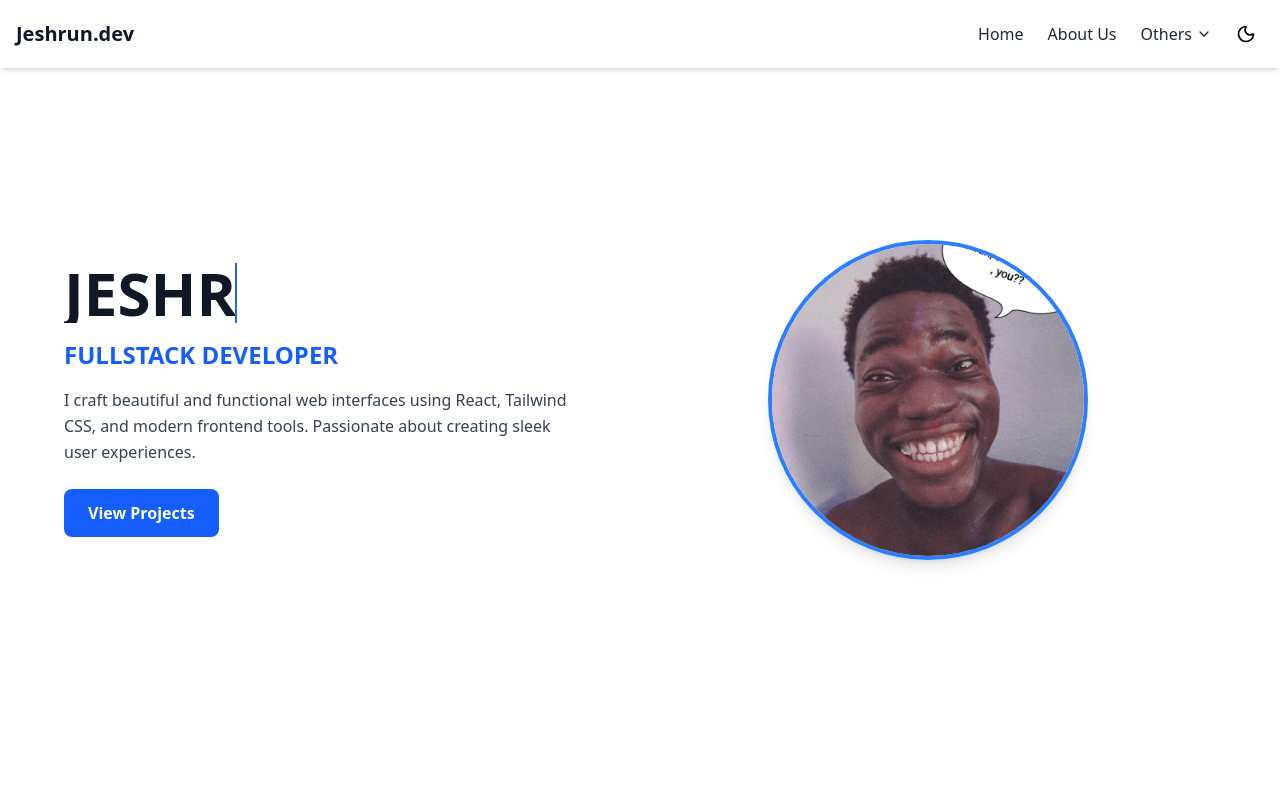
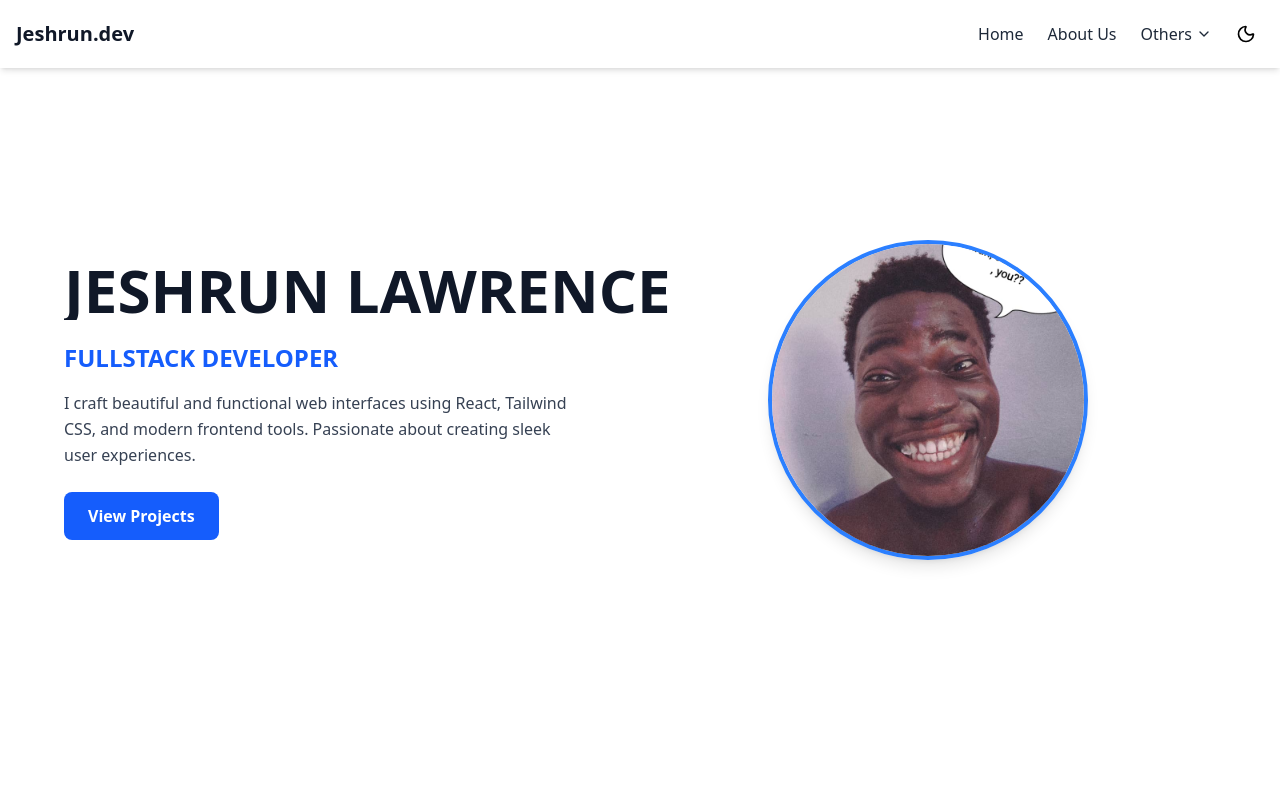
Before and after one commit to jesh-dev/Portfolio-Jesh, a React (Vite) app: page / in a window 1280 px wide. Shown: the top 800 px of the page. Built offline with nearby package versions, Linux system fonts and the light colour scheme.

Commit message:
Refactor Hero component and update typing effect styles for improved animation

```diff
--- a/src/App.jsx
+++ b/src/App.jsx
@@ -6,7 +6,7 @@ import SkillsSection from "./Components/Skill";
 import ProjectsSection from "./Components/Project";
 import Contact from "./Components/Contact";
 import Blog from "./Components/Blog";
-import TestimonialsSection from "./Components/Testimonial";
+// import TestimonialsSection from "./Components/Testimonial";
 import Footer from "./Components/Footer";
 
 function App() {
@@ -20,7 +20,7 @@ function App() {
         <SkillsSection/>
         <ProjectsSection/>
         <Blog/>
-        <TestimonialsSection/>
+        {/* <TestimonialsSection/> */}
         <Contact/>
         <Footer/>
 
--- a/src/Components/Hero.jsx
+++ b/src/Components/Hero.jsx
@@ -1,6 +1,7 @@
 // Hero.jsx
 import { motion } from "framer-motion";
 import Profile from '../assets/Images/profile.png';
+import "../index.css"
 
 export default function Hero() {
   return (
@@ -15,7 +16,7 @@ export default function Hero() {
       >
 
       <motion.h1
-  className="text-4xl md:text-6xl uppercase font-bold text-gray-900 dark:text-white mb-4 typing-effect"
+  className="text-3xl sm:text-4xl md:text-5xl lg:text-6xl uppercase font-bold text-gray-900 dark:text-white mb-4 typing-effect"
 >
   Jeshrun Lawrence
 </motion.h1>
--- a/src/index.css
+++ b/src/index.css
@@ -4,33 +4,28 @@ html {
   scroll-behavior: smooth;
 }
 
+/* Typing Effect */
 .typing-effect {
-  width: 0;
+  display: inline-block;
+  white-space: nowrap;
   overflow: hidden;
-  white-space: nowrap;
-  border-right: 2px solid #2563eb;
-  animation: typing 4s steps(20, end) 1s infinite, blink 0.7s step-end 8;
+  border-right: 3px solid #3b82f6; /* blue cursor */
+  animation: typing 3.5s steps(30, end), blink 0.7s step-end infinite;
 }
 
+/* Typing animation — auto adjusts to text length */
 @keyframes typing {
-  0% {
+  from {
     width: 0;
-    border-right-color: #2563eb;
   }
-  90% {
-    border-right-color: #2563eb;
-  }
-  100% {
+  to {
     width: 100%;
-    border-right-color: transparent;
   }
 }
 
+/* Cursor blink */
 @keyframes blink {
   50% {
-    border-right-color: transparent;
-  }
-  100% {
-    border-right-color: #2563eb;
+    border-color: transparent;
   }
 }
```
